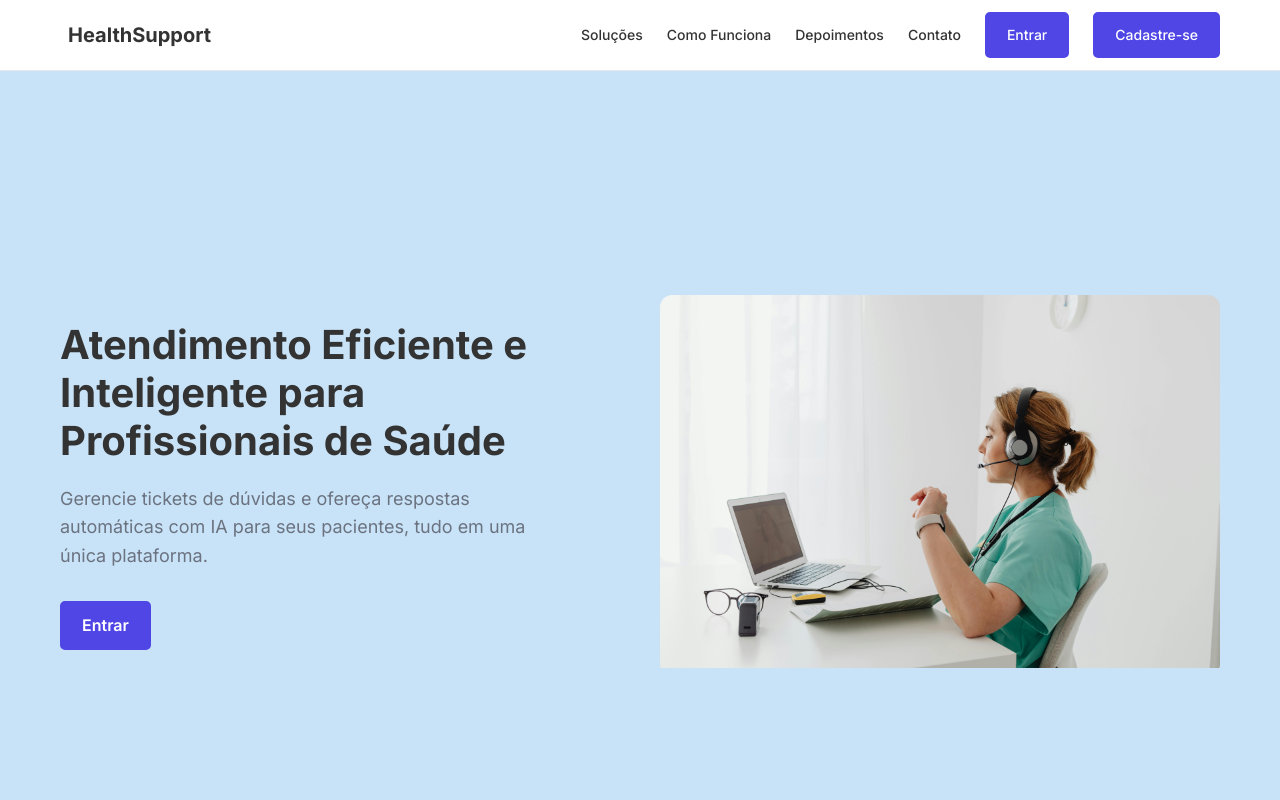
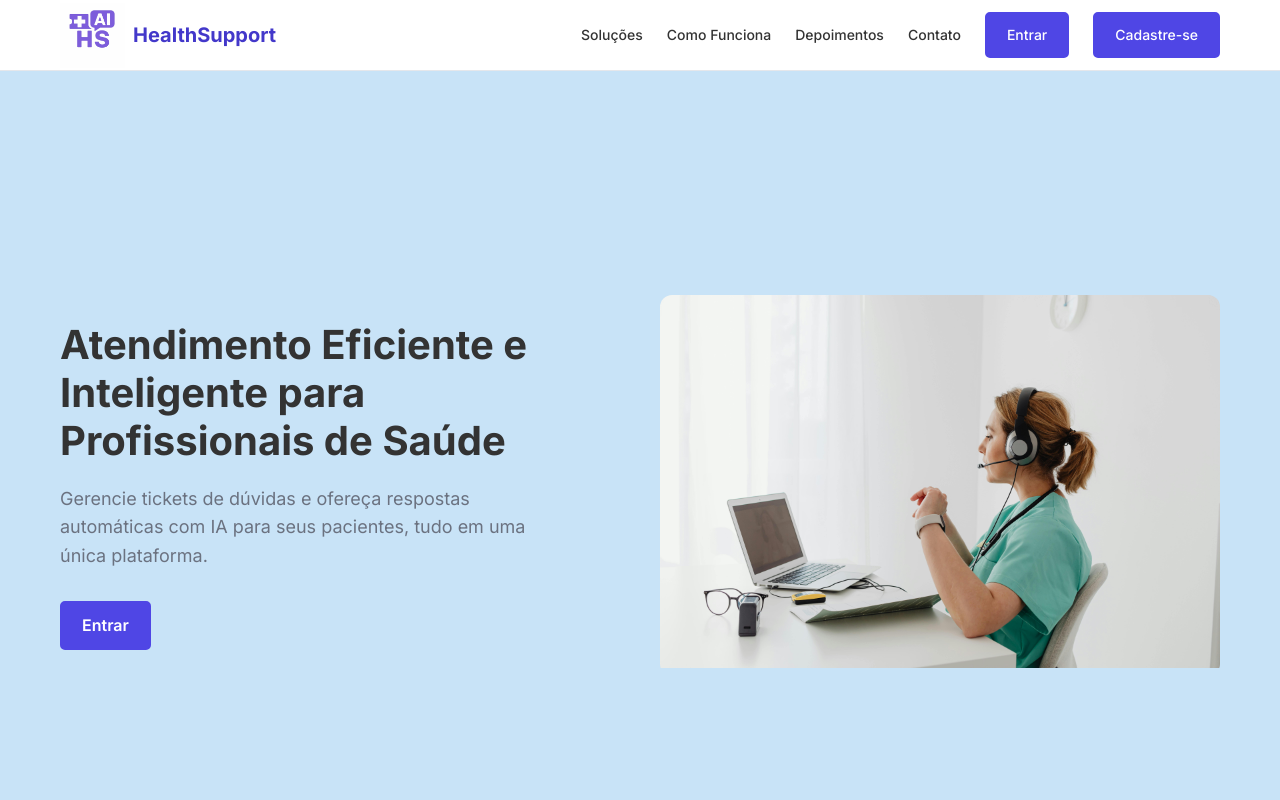
Before and after one commit to Challenge-Fiap-1TDSPX-2025/front-challenge, a plain HTML site: page index.html in a window 1280 px wide. Shown: the top 800 px of the page. Drawn offline with Linux system fonts and the light colour scheme.

Commit message:
ajustes nas rotas e nos botoes

```diff
--- a/css/styles.css
+++ b/css/styles.css
@@ -96,10 +96,17 @@ img {
     font-weight: 700;
 }
 
+.logo > a > span {
+    color: #4338ca;
+}
+
 .logo i {
     color: #4f46e5;
 }
-
+#logo-header{
+    width: 65px;
+    height: 65px;
+}
 .botao-menu-mobile {
     display: none;
     background: none;
--- a/index.html
+++ b/index.html
@@ -15,8 +15,8 @@
     <header class="cabecalho">
         <div class="conteiner">
             <div class="logo">
-                <i></i>
-                <span>HealthSupport</span>
+                <img src="img/logo-challenge.png" id="logo-header">
+                <a href="index.html"><span>HealthSupport</span></a>
             </div>
 
             <!-- Botão do menu mobile -->
```
Also changed, not shown: css/dashbord.css (+9 -0 lines), dashbord.html (+2 -0 lines), faq.html (+2 -2 lines), integrantes.html (+2 -2 lines), img/logo-challenge.png (added).
